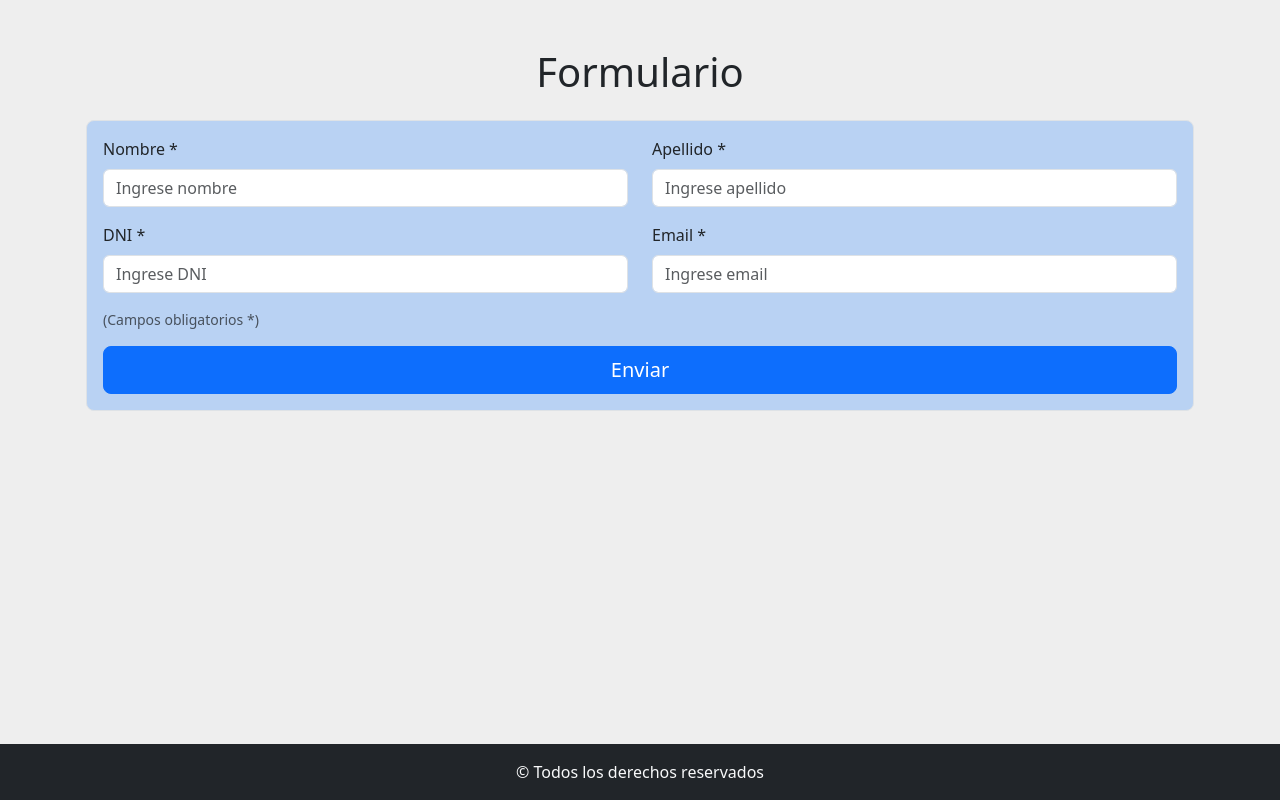
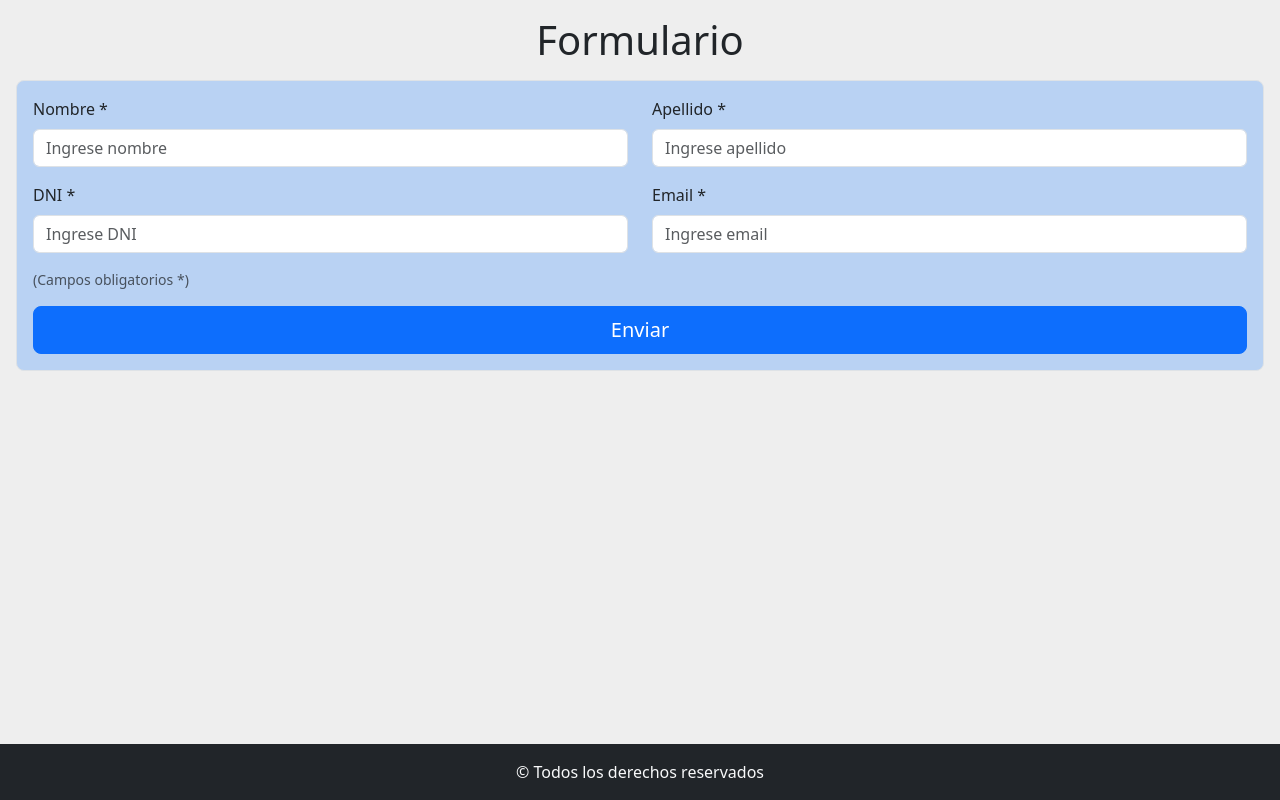
Before and after one commit to hernanortiz1/ejercicio8React, a React (Vite) app: page / in a window 1280 px wide. Built offline with nearby package versions, Linux system fonts and the light colour scheme.

Commit message:
formato de texto

```diff
--- a/src/App.jsx
+++ b/src/App.jsx
@@ -4,8 +4,8 @@ import "bootstrap/dist/css/bootstrap.min.css";
 function App() {
   return (
     <>
-      <main className="px-3 container">
-        <h1 className="text-center mt-5 mb-4">Formulario</h1>
+      <main className="px-3">
+        <h1 className="text-center my-3">Formulario</h1>
         <Formulario />
       </main>
        <footer className="bg-dark text-light text-center py-3">&copy; Todos los derechos reservados</footer>
```
